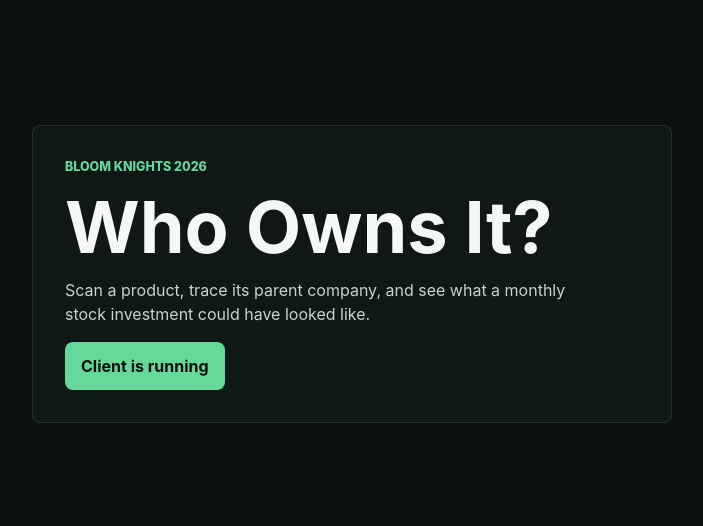
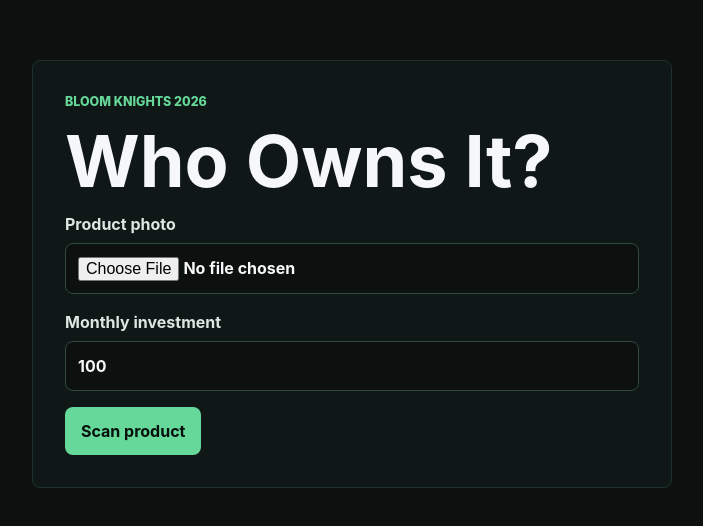
Before and after one commit to Nascfn/BloomKnights2026, a React (Vite) app in the folder whoownsit/client/: page / in a window 1280 px wide. Shown: the part 126-652 px from the top of the page, without its empty margins (288-991 px from the left). Built offline with nearby package versions, Linux system fonts and the light colour scheme.

Commit message:
Add client app state machine

```diff
--- a/whoownsit/client/src/App.jsx
+++ b/whoownsit/client/src/App.jsx
@@ -1,17 +1,129 @@
+import { useState } from 'react';
+import { analyzeImage } from './api/client.js';
+
+const RETRY_STATUSES = new Set(['UNIDENTIFIABLE', 'ERROR', 'TICKER_NOT_VERIFIED']);
+
 function App() {
+  const [phase, setPhase] = useState('scan');
+  const [result, setResult] = useState(null);
+
+  async function handleScan(event) {
+    event.preventDefault();
+
+    const formData = new FormData(event.currentTarget);
+    const image = formData.get('image');
+    const monthly = formData.get('monthly') || '100';
+
+    if (!(image instanceof File) || image.size === 0) {
+      return;
+    }
+
+    setPhase('loading');
+    setResult(null);
+
+    const analysis = await analyzeImage(image, monthly);
+    setResult(analysis);
+    setPhase('done');
+  }
+
+  function handleReset() {
+    setResult(null);
+    setPhase('scan');
+  }
+
+  function renderContent() {
+    if (phase === 'loading') {
+      return <LoadingState />;
+    }
+
+    if (phase === 'done') {
+      return <DoneState result={result} onReset={handleReset} />;
+    }
+
+    return <ScanState onScan={handleScan} />;
+  }
+
   return (
     <main className="app-shell">
       <section className="intro-panel" aria-labelledby="app-title">
         <p className="eyebrow">Bloom Knights 2026</p>
         <h1 id="app-title">Who Owns It?</h1>
-        <p>
-          Scan a product, trace its parent company, and see what a monthly stock
-          investment could have looked like.
-        </p>
-        <button type="button">Client is running</button>
+        {renderContent()}
       </section>
     </main>
   );
 }
 
+function ScanState({ onScan }) {
+  return (
+    <form className="scan-form" onSubmit={onScan}>
+      <label>
+        Product photo
+        <input type="file" name="image" accept="image/*" capture="environment" required />
+      </label>
+
+      <label>
+        Monthly investment
+        <input type="number" name="monthly" min="1" step="1" defaultValue="100" />
+      </label>
+
+      <button type="submit">Scan product</button>
+    </form>
+  );
+}
+
+function LoadingState() {
+  return (
+    <div className="status-panel" role="status" aria-live="polite">
+      <div className="spinner" aria-hidden="true" />
+      <p>Tracing the corporate family tree...</p>
+    </div>
+  );
+}
+
+function DoneState({ result, onReset }) {
+  const status = result?.status;
+
+  if (status === 'US_PUBLIC') {
+    return <ResultPlaceholder result={result} onReset={onReset} />;
+  }
+
+  if (status === 'PRIVATE') {
+    return <ResultPlaceholder result={result} onReset={onReset} />;
+  }
+
+  if (status === 'FOREIGN') {
+    return <ResultPlaceholder result={result} onReset={onReset} />;
+  }
+
+  if (RETRY_STATUSES.has(status)) {
+    return <RetryPlaceholder result={result} onReset={onReset} />;
+  }
+
+  return <RetryPlaceholder result={result} onReset={onReset} />;
+}
+
+function ResultPlaceholder({ result, onReset }) {
+  return (
+    <div className="result-stack">
+      <pre>{JSON.stringify(result, null, 2)}</pre>
+      <button type="button" onClick={onReset}>
+        Scan another product
+      </button>
+    </div>
+  );
+}
+
+function RetryPlaceholder({ result, onReset }) {
+  return (
+    <div className="result-stack">
+      <p>{result?.message || 'We could not identify this product. Try another scan.'}</p>
+      <pre>{JSON.stringify(result, null, 2)}</pre>
+      <button type="button" onClick={onReset}>
+        Scan again
+      </button>
+    </div>
+  );
+}
+
 export default App;
--- a/whoownsit/client/src/api/client.js
+++ b/whoownsit/client/src/api/client.js
@@ -0,0 +1,18 @@
+export async function analyzeImage(file, monthly) {
+  const formData = new FormData();
+  formData.append('image', file);
+
+  try {
+    const response = await fetch(`/api/analyze?monthly=${encodeURIComponent(monthly)}`, {
+      method: 'POST',
+      body: formData,
+    });
+
+    return await response.json();
+  } catch (error) {
+    return {
+      status: 'ERROR',
+      message: error instanceof Error ? error.message : 'Unable to analyze image.',
+    };
+  }
+}
--- a/whoownsit/client/src/index.css
+++ b/whoownsit/client/src/index.css
@@ -37,6 +37,11 @@ button {
   font-weight: 700;
 }
 
+button:disabled {
+  cursor: not-allowed;
+  opacity: 0.6;
+}
+
 .app-shell {
   display: grid;
   min-height: 100vh;
@@ -74,3 +79,54 @@ p {
   margin: 0;
   color: #c6d3ce;
 }
+
+.scan-form,
+.result-stack,
+.status-panel {
+  display: grid;
+  gap: 1rem;
+}
+
+label {
+  display: grid;
+  gap: 0.45rem;
+  color: #dce7e2;
+  font-weight: 700;
+}
+
+input {
+  min-width: 0;
+  border: 1px solid #2f4a40;
+  border-radius: 8px;
+  padding: 0.75rem;
+  color: #f5f7f8;
+  background: #0c1110;
+}
+
+pre {
+  max-width: 100%;
+  max-height: 420px;
+  overflow: auto;
+  border: 1px solid #223a31;
+  border-radius: 8px;
+  margin: 0;
+  padding: 1rem;
+  color: #dce7e2;
+  background: #0a0f0d;
+  white-space: pre-wrap;
+}
+
+.spinner {
+  width: 2rem;
+  aspect-ratio: 1;
+  border: 3px solid #2f4a40;
+  border-top-color: #65d89a;
+  border-radius: 50%;
+  animation: spin 0.9s linear infinite;
+}
+
+@keyframes spin {
+  to {
+    transform: rotate(360deg);
+  }
+}
```
